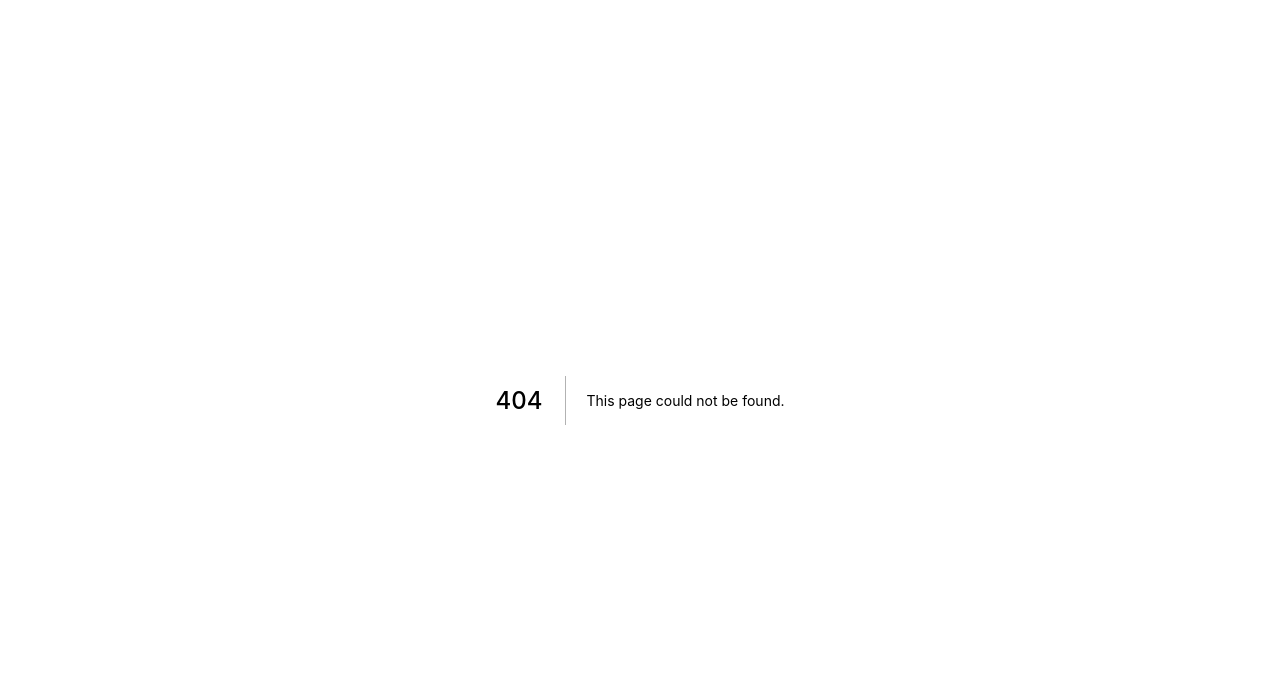
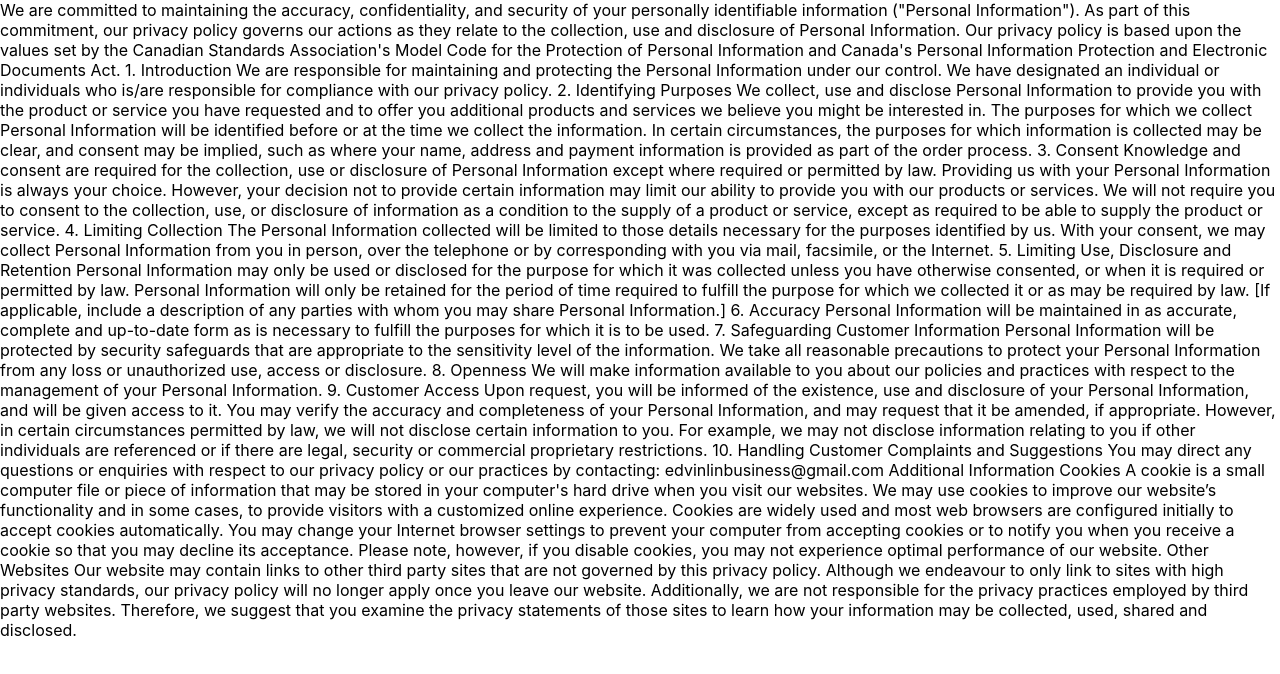
Before and after one commit to MobsofFools/to-do-app, a Next.js app: page /privacy in a window 1280 px wide. Before the commit this address had no page. Shown: the top 674 px of the page. Built offline with nearby package versions, Linux system fonts and the light colour scheme.

Commit message:
google auth commented out

```diff
--- /dev/null
+++ b/common/context.ts
@@ -0,0 +1,4 @@
+import {useContext, createContext} from 'react'
+
+export const thirdPartyTokenContext = createContext<string>("");
+export const thirdPartyToken = useContext(thirdPartyTokenContext);
--- /dev/null
+++ b/pages/privacy/index.tsx
@@ -0,0 +1,90 @@
+import { NextPage } from "next";
+
+const Privacy:NextPage = () => {
+    return(
+        <div>
+ We are committed to maintaining the accuracy, confidentiality, and security of your personally identifiable information ("Personal Information"). As part of this commitment, our privacy policy governs our actions as they relate to the collection, use and disclosure of Personal Information. Our privacy policy is based upon the values set by the Canadian Standards Association's Model Code for the Protection of Personal Information and Canada's Personal Information Protection and Electronic Documents Act.
+
+1. Introduction
+
+We are responsible for maintaining and protecting the Personal Information under our control. We have designated an individual or individuals who is/are responsible for compliance with our privacy policy.
+
+
+
+2. Identifying Purposes
+
+We collect, use and disclose Personal Information to provide you with the product or service you have requested and to offer you additional products and services we believe you might be interested in. The purposes for which we collect Personal Information will be identified before or at the time we collect the information. In certain circumstances, the purposes for which information is collected may be clear, and consent may be implied, such as where your name, address and payment information is provided as part of the order process.
+
+
+
+3. Consent
+
+Knowledge and consent are required for the collection, use or disclosure of Personal Information except where required or permitted by law. Providing us with your Personal Information is always your choice. However, your decision not to provide certain information may limit our ability to provide you with our products or services. We will not require you to consent to the collection, use, or disclosure of information as a condition to the supply of a product or service, except as required to be able to supply the product or service.
+
+
+
+4. Limiting Collection
+
+The Personal Information collected will be limited to those details necessary for the purposes identified by us. With your consent, we may collect Personal Information from you in person, over the telephone or by corresponding with you via mail, facsimile, or the Internet.
+
+
+
+5. Limiting Use, Disclosure and Retention
+
+Personal Information may only be used or disclosed for the purpose for which it was collected unless you have otherwise consented, or when it is required or permitted by law. Personal Information will only be retained for the period of time required to fulfill the purpose for which we collected it or as may be required by law. [If applicable, include a description of any parties with whom you may share Personal Information.]
+
+
+
+6. Accuracy
+
+Personal Information will be maintained in as accurate, complete and up-to-date form as is necessary to fulfill the purposes for which it is to be used.
+
+
+
+ 7. Safeguarding Customer Information
+
+Personal Information will be protected by security safeguards that are appropriate to the sensitivity level of the information. We take all reasonable precautions to protect your Personal Information from any loss or unauthorized use, access or disclosure.
+
+
+
+8. Openness
+
+We will make information available to you about our policies and practices with respect to the management of your Personal Information.
+
+
+
+9. Customer Access
+
+Upon request, you will be informed of the existence, use and disclosure of your Personal Information, and will be given access to it. You may verify the accuracy and completeness of your Personal Information, and may request that it be amended, if appropriate. However, in certain circumstances permitted by law, we will not disclose certain information to you. For example, we may not disclose information relating to you if other individuals are referenced or if there are legal, security or commercial proprietary restrictions.
+
+
+
+10. Handling Customer Complaints and Suggestions
+
+You may direct any questions or enquiries with respect to our privacy policy or our practices by
+
+contacting: edvinlinbusiness@gmail.com
+
+
+
+
+
+Additional Information
+
+
+
+Cookies
+
+A cookie is a small computer file or piece of information that may be stored in your computer's hard drive when you visit our websites. We may use cookies to improve our website’s functionality and in some cases, to provide visitors with a customized online experience.
+
+Cookies are widely used and most web browsers are configured initially to accept cookies automatically. You may change your Internet browser settings to prevent your computer from accepting cookies or to notify you when you receive a cookie so that you may decline its acceptance. Please note, however, if you disable cookies, you may not experience optimal performance of our website.
+
+
+
+Other Websites
+
+Our website may contain links to other third party sites that are not governed by this privacy policy. Although we endeavour to only link to sites with high privacy standards, our privacy policy will no longer apply once you leave our website. Additionally, we are not responsible for the privacy practices employed by third party websites. Therefore, we suggest that you examine the privacy statements of those sites to learn how your information may be collected, used, shared and disclosed.
+        </div>
+    );
+}
+export default Privacy
```
Also changed, not shown: pages/login/index.tsx (+46 -15 lines), pages/tos/index.tsx (added, +10 -0 lines).
